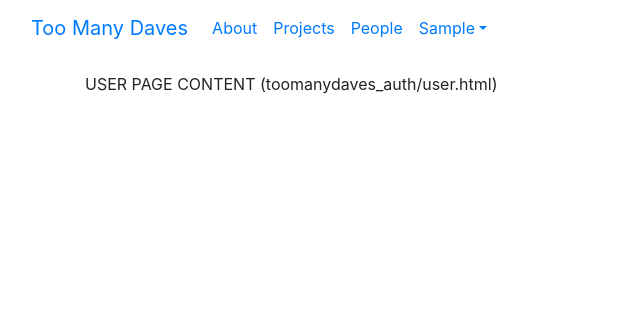
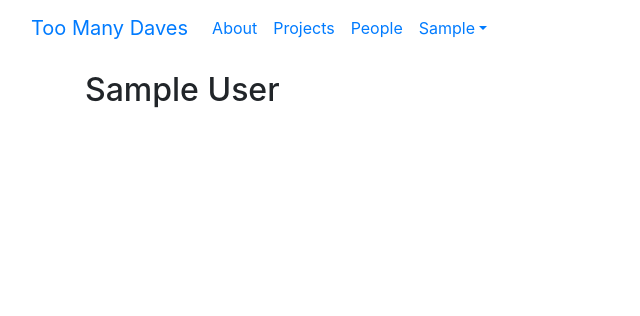
Before and after one commit to toomanydaves/django-proj, a Django app: page /user/ in a window 1280 px wide. Shown: the top 316 px of the page, without its empty margins (0-640 px from the left). Run offline with Django 3.2, Linux system fonts and the light colour scheme; the visitor is signed in with stand-in values (Sample User, id 1); some libraries are stand-ins or nearby versions.

Commit message:
replaces placeholder content in toomanydaves_auth/user.html

```diff
--- a/django_proj/toomanydaves_auth/templates/toomanydaves_auth/person.html
+++ b/django_proj/toomanydaves_auth/templates/toomanydaves_auth/person.html
@@ -3,7 +3,7 @@
 {% block title %}{{ person }}{% endblock %}
 
 {% block content %}
-    <div id="for-project" class="row">
+    <div id="for-person" class="row">
         <div class="col">
             <h2>{{ person }}</h2>
         </div>
--- a/django_proj/toomanydaves_auth/templates/toomanydaves_auth/user.html
+++ b/django_proj/toomanydaves_auth/templates/toomanydaves_auth/user.html
@@ -3,5 +3,9 @@
 {% block title %}{{ user.first_name }}{% endblock %}
 
 {% block content %}
-    <p>USER PAGE CONTENT (toomanydaves_auth/user.html)</p>
+    <div id="for-user" class="row">
+        <div class="col">
+            <h2>{{ user }}</h2>
+        </div>
+    </div>
 {% endblock %}
```
